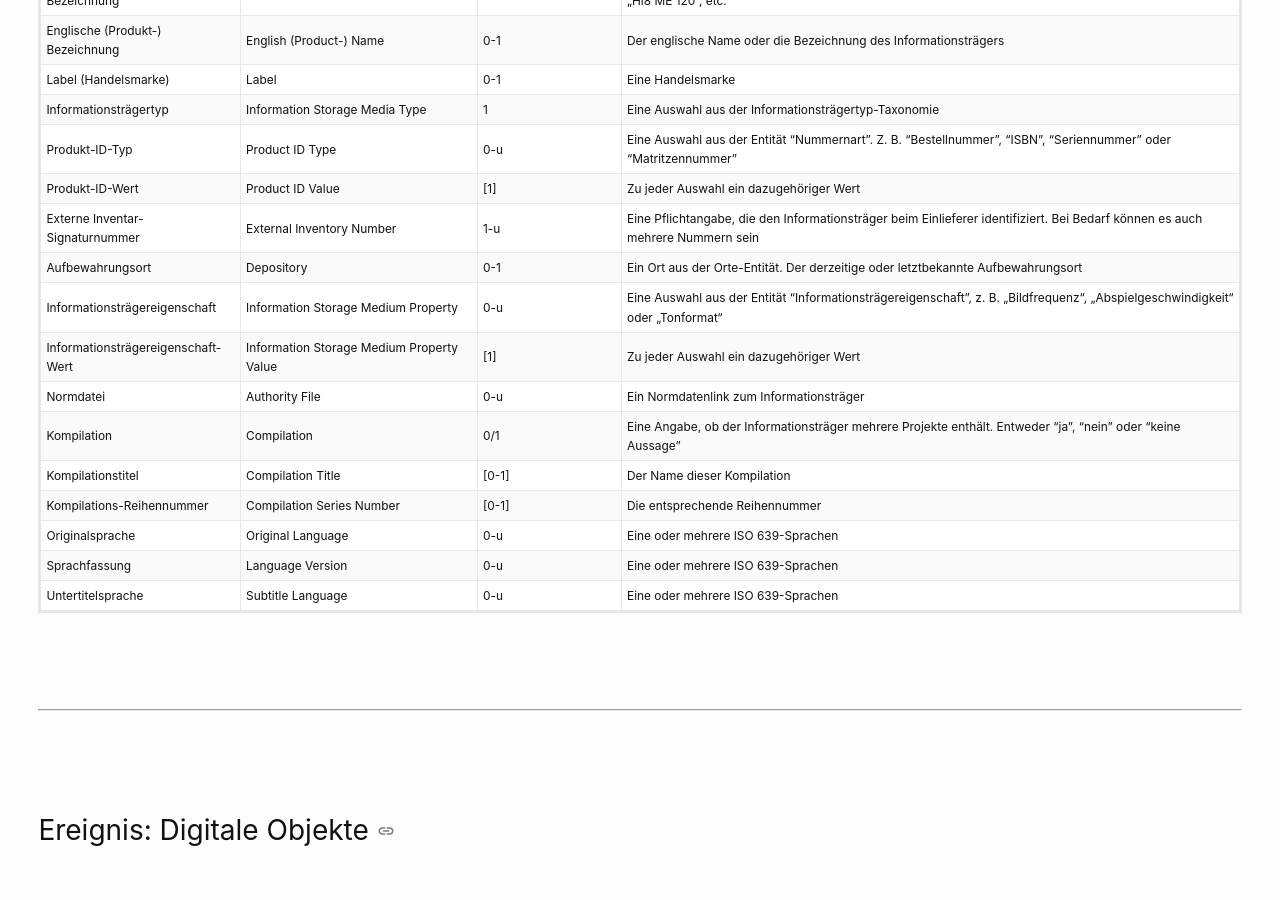
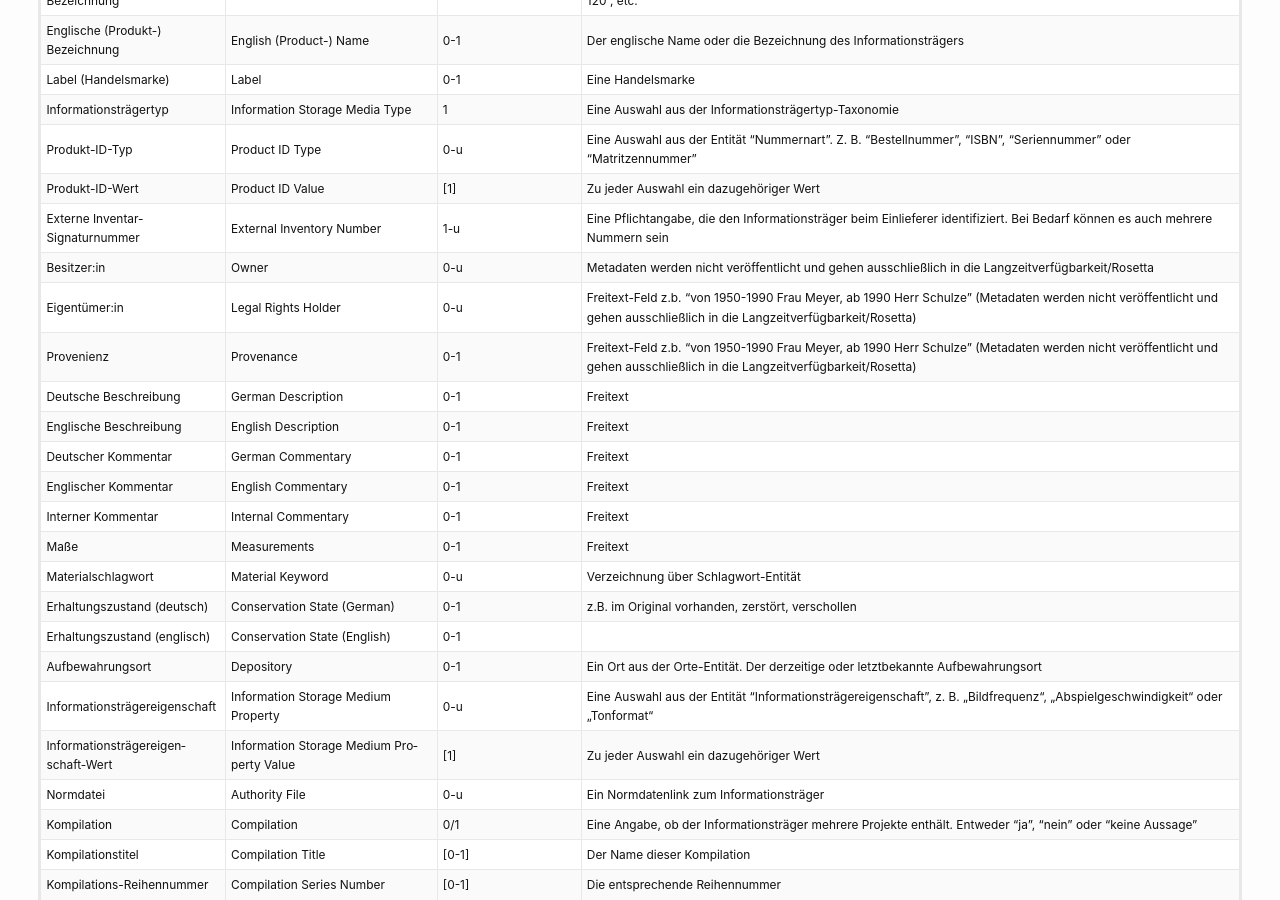
Before and after one commit to christiansievers/site-test, a Jekyll site: the page built from ressourcen/entitaeten_und_attribute_des_datenmodells.markdown, in a window 1280 px wide and 900 px high, scrolled down 16412 px. Built offline with Jekyll 4.4.1, drawn with Linux system fonts in a browser that asks for light colours; a script that is not in the unit is left out.

Commit message:
fehlende Felder Informationsträger nachgetragen

```diff
--- a/ressourcen/entitaeten_und_attribute_des_datenmodells.markdown
+++ b/ressourcen/entitaeten_und_attribute_des_datenmodells.markdown
@@ -376,6 +376,18 @@ Informationsträger sind physische Datenträger oder Trägermedien, die digitali
 | Produkt-ID-Typ | Product ID Type | 0-u | Eine Auswahl aus der Entität "Nummernart". Z. B. "Bestellnummer", "ISBN", "Seriennummer" oder "Matritzennummer" |
 | Produkt-ID-Wert | Product ID Value | [1] | Zu jeder Auswahl ein dazugehöriger Wert |
 | Externe Inventar-Signaturnummer | External Inventory Number | 1-u | Eine Pflichtangabe, die den Informationsträger beim Einlieferer identifiziert. Bei Bedarf können es auch mehrere Nummern sein |
+| Besitzer:in                  | Owner                        | 0-u | Metadaten werden nicht veröffentlicht und gehen ausschließlich in die Langzeitverfügbarkeit/Rosetta                                                                       |
+| Eigentümer:in                | Legal Rights Holder          | 0-u | Freitext-Feld z.b. "von 1950-1990 Frau Meyer, ab 1990 Herr Schulze" (Metadaten werden nicht veröffentlicht und gehen ausschließlich in die Langzeitverfügbarkeit/Rosetta) |
+| Provenienz                   | Provenance                   | 0-1 | Freitext-Feld z.b. "von 1950-1990 Frau Meyer, ab 1990 Herr Schulze" (Metadaten werden nicht veröffentlicht und gehen ausschließlich in die Langzeitverfügbarkeit/Rosetta) |
+| Deutsche Beschreibung        | German Description           | 0-1 | Freitext|
+| Englische Beschreibung       | English Description          | 0-1 | Freitext|
+| Deutscher Kommentar          | German Commentary            | 0-1 | Freitext|
+| Englischer Kommentar         | English Commentary           | 0-1 | Freitext|
+| Interner Kommentar           | Internal Commentary          | 0-1 | Freitext|
+| Maße                         | Measurements                 | 0-1 | Freitext|
+| Materialschlagwort           | Material Keyword             | 0-u | Verzeichnung über Schlagwort-Entität|
+| Erhaltungszustand (deutsch)  | Conservation State (German)  | 0-1 | z.B. im Original vorhanden, zerstört, verschollen                                                                                                                         |
+| Erhaltungszustand (englisch) | Conservation State (English) | 0-1 ||
 | Aufbewahrungsort | Depository | 0-1 | Ein Ort aus der Orte-Entität. Der derzeitige oder letztbekannte Aufbewahrungsort |
 | Informationsträgereigenschaft | Information Storage Medium Property | 0-u | Eine Auswahl aus der Entität "Informationsträgereigenschaft", z. B. „Bildfrequenz“, „Abspielgeschwindigkeit“ oder „Tonformat“ |
 | Informationsträgereigenschaft-Wert | Information Storage Medium Property Value | [1] | Zu jeder Auswahl ein dazugehöriger Wert |
```
